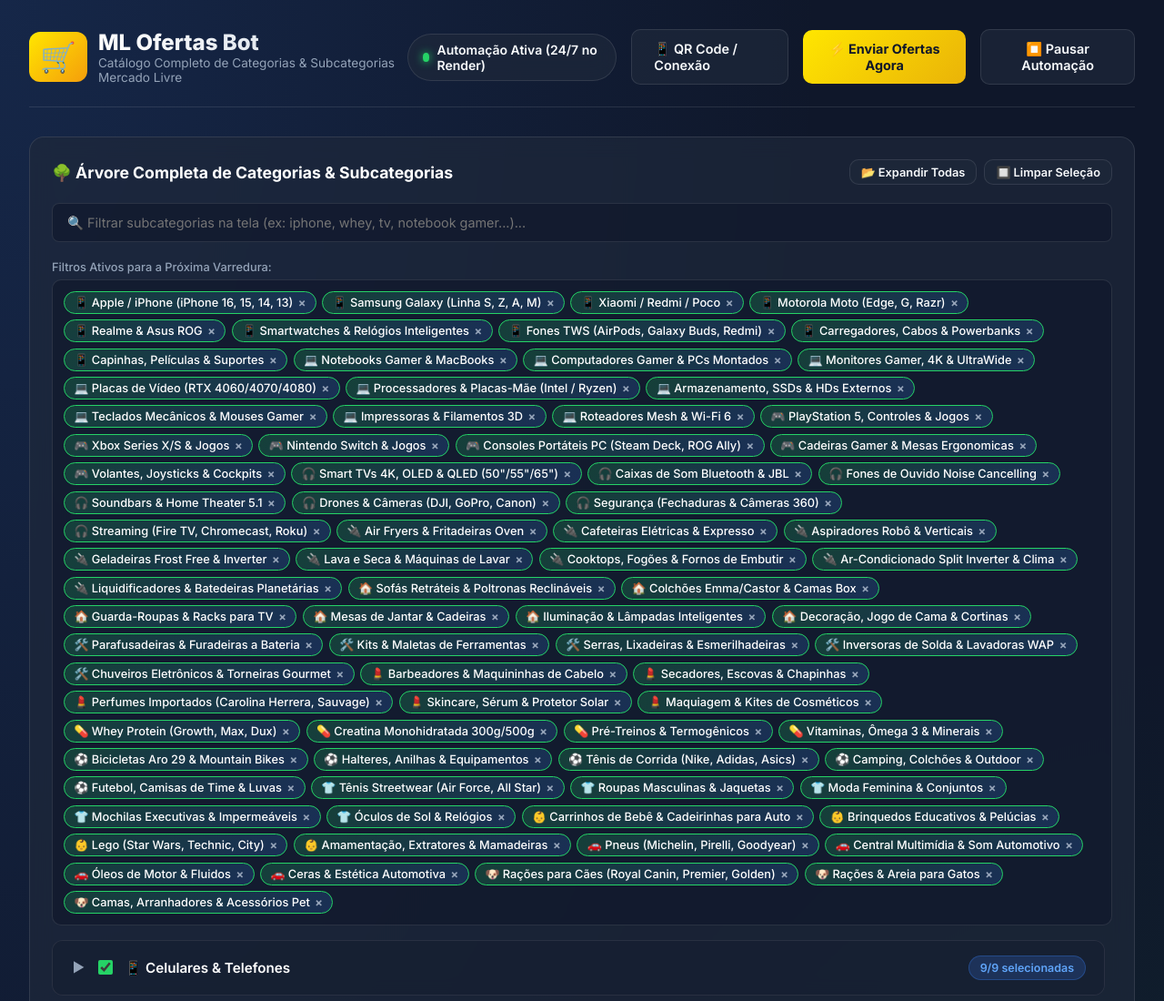
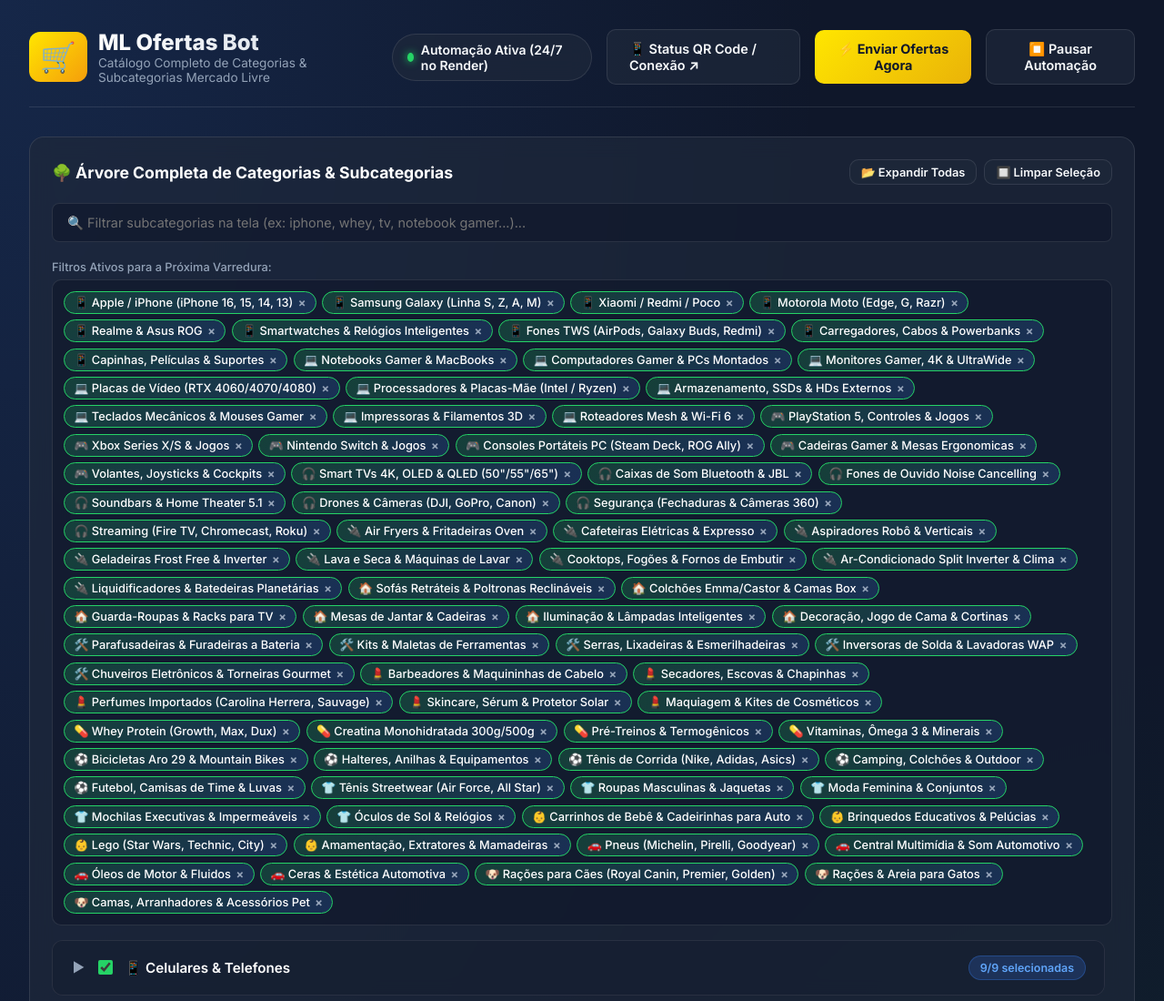
Before and after one commit to jc8702/robo-ml, a website: page index.html in a window 1280 px wide. Shown: the top 1100 px of the page at 91% size. Drawn offline with Linux system fonts and the light colour scheme.

Commit message:
fix: configurar direcionamento do botao QR Code para o backend Render e adicionar redirect 302 no vercel.json

```diff
--- a/index.html
+++ b/index.html
@@ -524,7 +524,7 @@
           <span id="statusText">Verificando...</span>
         </div>
 
-        <a href="/qr" class="btn btn-secondary" style="text-decoration: none; display: inline-flex; align-items: center; gap: 0.4rem;">📱 QR Code / Conexão</a>
+        <a href="https://robo-ml.onrender.com/qr" target="_blank" class="btn btn-secondary" style="text-decoration: none; display: inline-flex; align-items: center; gap: 0.4rem;">📱 Status QR Code / Conexão ↗</a>
         <button class="btn btn-warning" id="btnRunNow">⚡ Enviar Ofertas Agora</button>
         <button class="btn btn-primary" id="btnToggleBot">▶️ Iniciar Automação</button>
       </div>
```
Also changed, not shown: public/index.html (+1 -1 lines), vercel.json.
